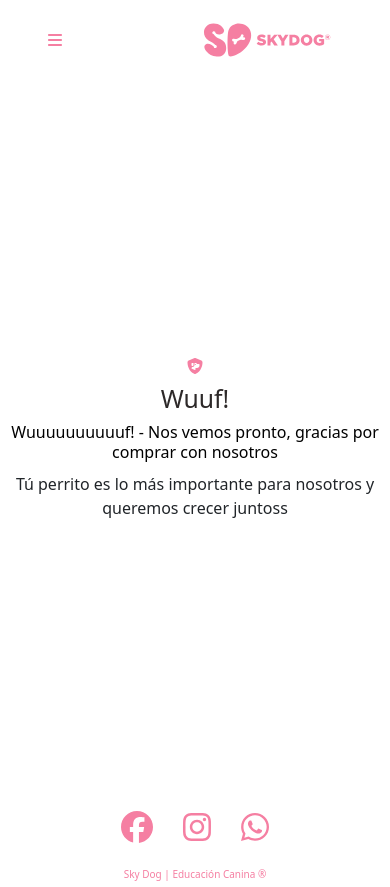
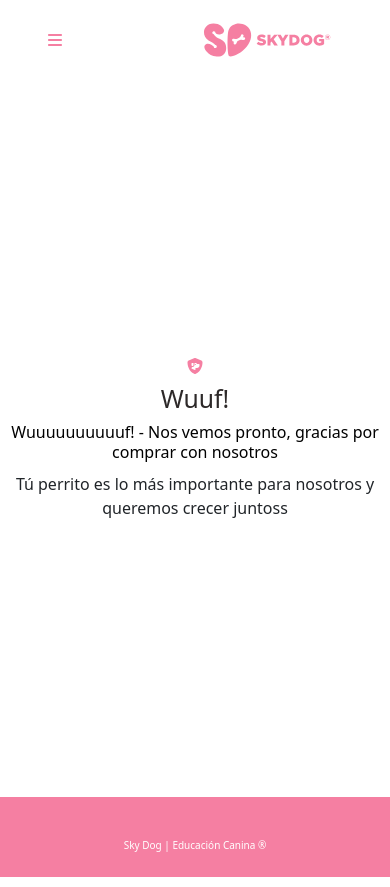
Before and after one commit to emiliodeleonhdez/sky-dog, a React (Create React App) app: page /paymentok in a window 390 px wide. Built offline with nearby package versions, Linux system fonts and the light colour scheme.

Commit message:
Changes in footer responsive

```diff
--- a/src/App.scss
+++ b/src/App.scss
@@ -176,7 +176,7 @@ svg {
 }
 
 .footer__social-media {
-  height: 90px;
+  height: 110px;
   background-color: $sky-dog-white-color;
   font-size: 32px;
   color: $sky-dog-primary-color;
@@ -270,4 +270,7 @@ svg {
       }
     }
   }
+  .footer__social-media {
+      height: 80px;
+  }
 }
--- a/src/components/Footer/PrimaryFooter.jsx
+++ b/src/components/Footer/PrimaryFooter.jsx
@@ -1,19 +1,12 @@
 import React from 'react';
-import { FontAwesomeIcon } from '@fortawesome/react-fontawesome';
-import { faFacebook } from '@fortawesome/free-brands-svg-icons';
-import { faInstagram } from '@fortawesome/free-brands-svg-icons';
-import { faWhatsapp } from '@fortawesome/free-brands-svg-icons';
 
 const PrimaryFooter = () => {
     return (
         <>
-            <div className="footer__social-media d-flex justify-content-center align-items-center flex-column">
+            <div className="bg-primary footer__social-media d-flex justify-content-center align-items-center flex-column">
                 <div className="footer__social-media-icons">
-                    <FontAwesomeIcon icon={faFacebook} onClick={() => alert('yes')} />
-                    <FontAwesomeIcon icon={faInstagram} onClick={() => alert('yes')} />
-                    <FontAwesomeIcon icon={faWhatsapp} onClick={() => alert('yes')} />
                 </div>
-                <div className="footer__copy-right text-center mt-3">Sky Dog | Educación Canina ®</div>
+                <div className="footer__copy-right text-center mt-3 text-white">Sky Dog | Educación Canina ®</div>
             </div>
         </>
     );
```
